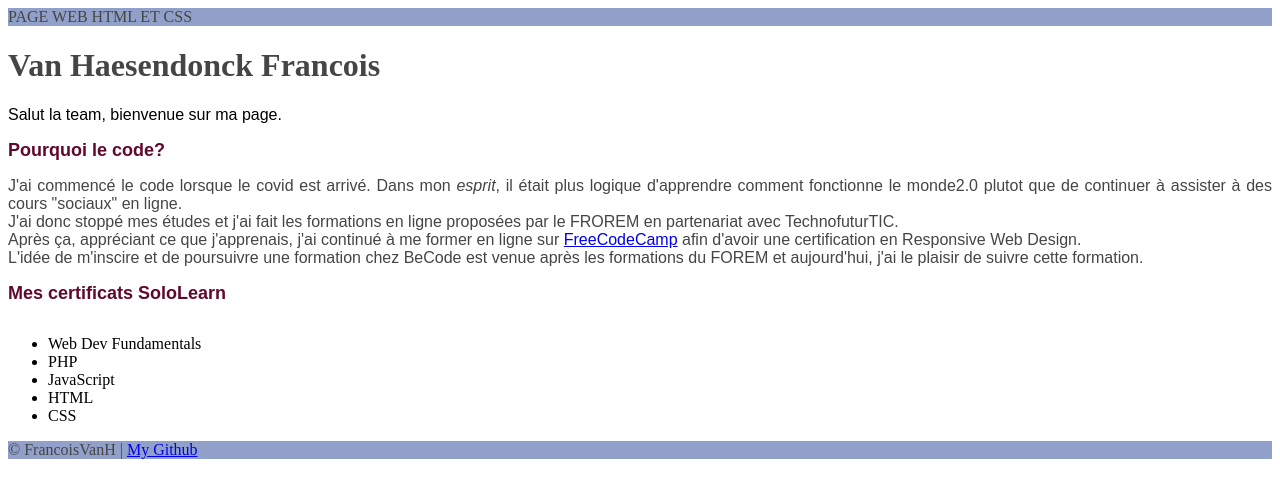
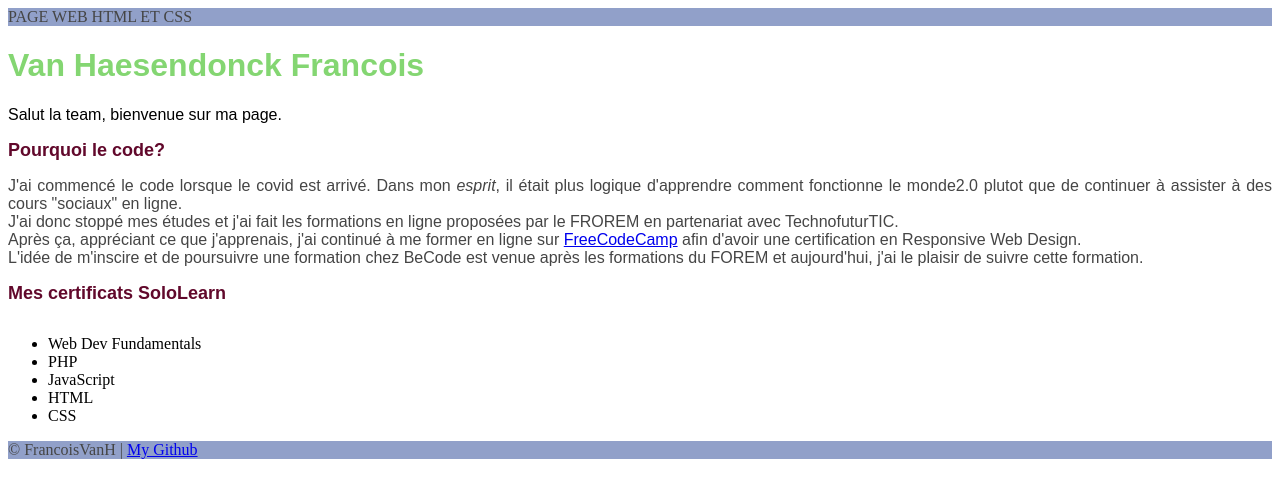
Before and after one commit to FrancoisVanH/FrancoisVanH.github.io, a plain HTML site: page index.html in a window 1280 px wide. Drawn offline with Linux system fonts and the light colour scheme.

Commit message:
css h1 add

```diff
--- a/style.css
+++ b/style.css
@@ -7,6 +7,11 @@ font-size: medium;
 header{
 background-color: #91a0c9;
 text-transform: uppercase;
+}
+h1{
+font-size:xx-large;
+color: #84d672;
+font-family: 'Anton', sans-serif;
 }
 h2{
 font-size: large;
```
